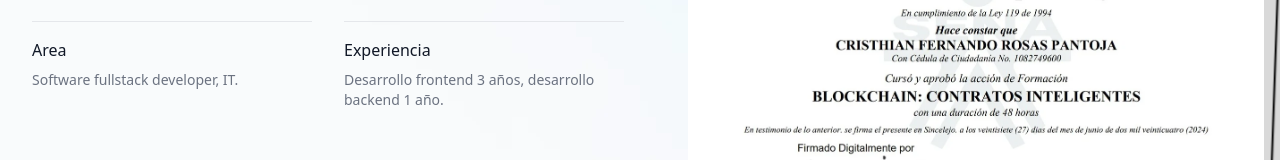
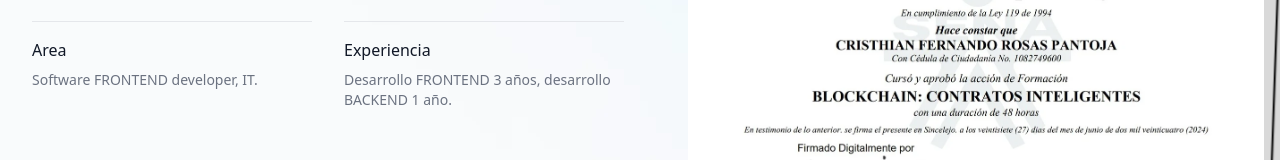
Before and after one commit to lororock/portafolio-vue, a Vue app: page / in a window 1280 px wide. Shown: the part 431-591 px from the top of the page. Built offline with nearby package versions, Linux system fonts and the light colour scheme.

Commit message:
fullstack to frontend

```diff
--- a/src/components/Profile.vue
+++ b/src/components/Profile.vue
@@ -44,14 +44,14 @@ const modules = ref([EffectCards, Navigation, Pagination, Scrollbar]);
             <div class="border-t border-gray-200 pt-4">
               <dt class="font-medium text-gray-900">Area</dt>
               <dd class="mt-2 text-sm text-gray-500">
-                Software fullstack developer, IT.
+                Software FRONTEND developer, IT.
               </dd>
             </div>
 
             <div class="border-t border-gray-200 pt-4">
               <dt class="font-medium text-gray-900">Experiencia</dt>
               <dd class="mt-2 text-sm text-gray-500">
-                Desarrollo frontend 3 años, desarrollo backend 1
+                Desarrollo FRONTEND 3 años, desarrollo BACKEND 1
                 año.
               </dd>
             </div>
```
